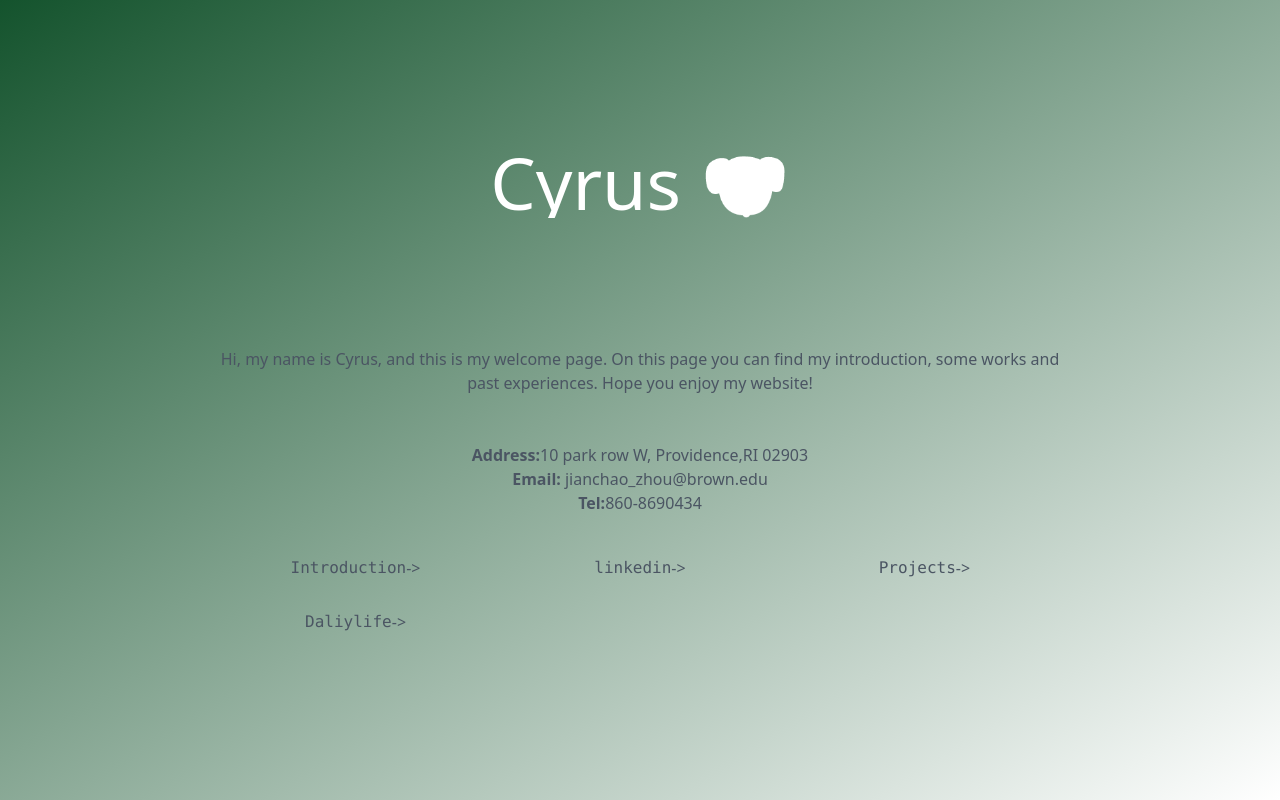
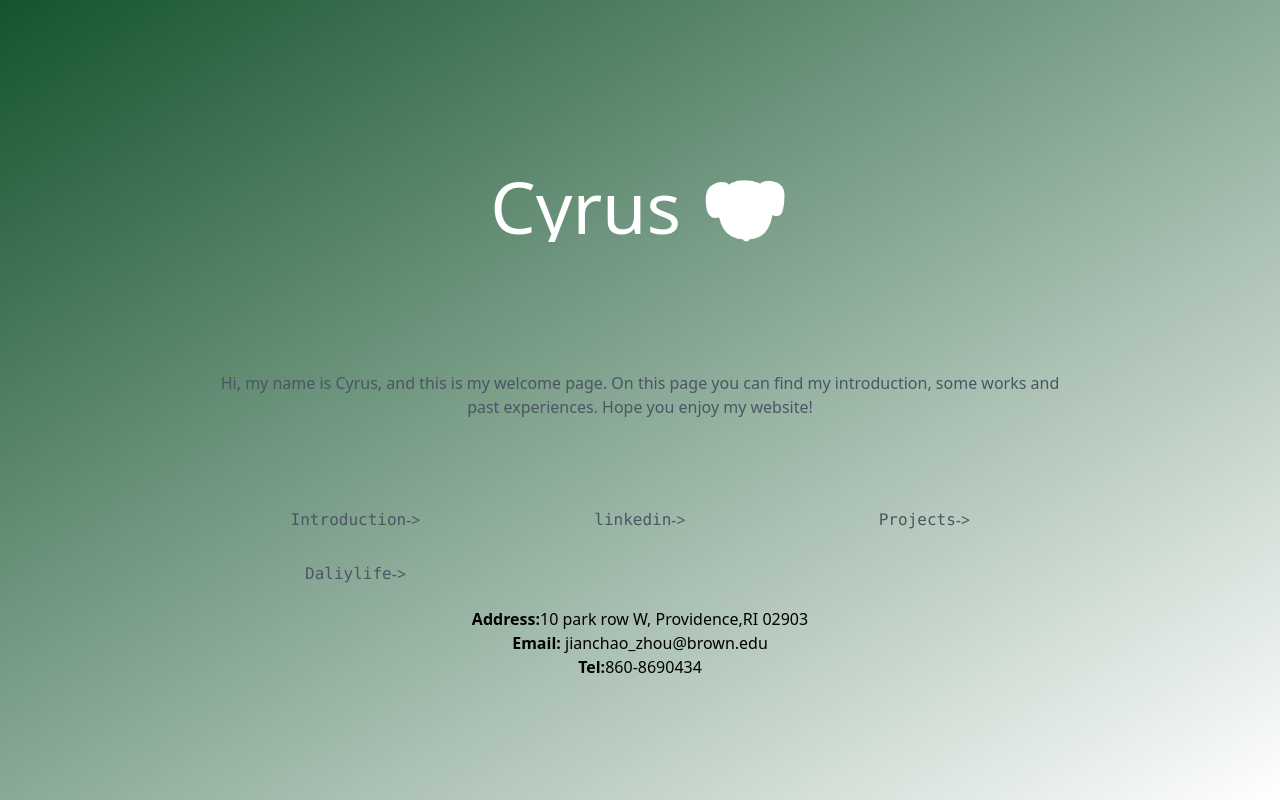
Before and after one commit to Cyrusz98/jianchaozhou-homepage, a Next.js app: page / in a window 1280 px wide. Built offline with nearby package versions, Linux system fonts and the light colour scheme.

Commit message:
对你的

```diff
--- a/src/app/page.js
+++ b/src/app/page.js
@@ -4,6 +4,7 @@ import Main from "@/app/components/main";
 export default function Home() {
     return (
         <Main>
+            <br /><br />
             <div className="hidden w-screen h-px animate-glow md:block animate-fade-left bg-gradient-to-r from-zinc-300/0 via-zinc-300/50 to-zinc-300/0" />
             <h1 className="z-10 text-4xl 2xl:text-8xl text-transparent duration-1000 bg-white cursor-default text-edge-outline animate-title font-Helvetica sm:text-6xl md:text-7xl whitespace-nowrap bg-clip-text">
                 Cyrus 🐶
@@ -14,9 +15,6 @@ export default function Home() {
             <span className="lg:mx-0 2xl:w-1/2 xl:w-2/3 lg:w-2/3 md:w-2/3 mx-2 w-auto my-8 animate-fade-in text-center text-gray-600 font-Helvetica">
                 Hi, my name is Cyrus, and this is my welcome page. On this page you can find my introduction, some works and past experiences. Hope you enjoy my website!
                 <br /><br /><br />
-                <p><strong>Address:</strong>10 park row W, Providence,RI 02903</p>
-                <p><strong>Email:</strong> jianchao_zhou@brown.edu</p>
-                <p><strong>Tel:</strong>860-8690434</p>
             </span>
 
 
@@ -26,6 +24,10 @@ export default function Home() {
                 <Card name="Projects" href="/projects"/>
                 <Card name="Daliylife" href="/Daliylife"/>
             </div>
+
+            <p><strong>Address:</strong>10 park row W, Providence,RI 02903</p>
+            <p><strong>Email:</strong> jianchao_zhou@brown.edu</p>
+            <p><strong>Tel:</strong>860-8690434</p>
         </Main>
     );
 }
```
